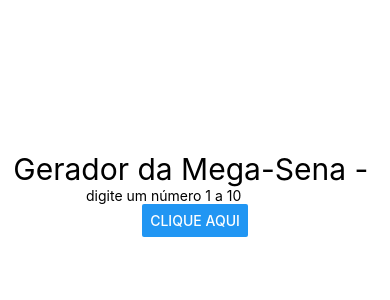
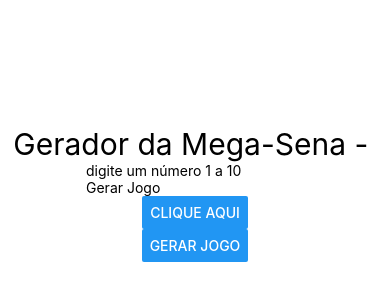
Before and after one commit to GeovannaGame1YT/MegaSena, a React Native app: screen / in a window 390 px wide. Shown: the part 218-518 px from the top of the page. Built offline with nearby package versions, Linux system fonts and the light colour scheme.

Commit message:
Add files via upload

```diff
--- a/mega/mega.js
+++ b/mega/mega.js
@@ -10,6 +10,15 @@ export default class Mega extends Component{
       state = {
             qntdNumero: this.props.qntdNumero,
             numeros: []
+        }
+
+        /*novo inportação criada para test */
+        jogo = {
+            qnatNum: this.props.qnatNum,
+            numero: []
+        }
+        alteraNumR = (result)=>{
+            this.setState({qnatNum: + result*6})
         }
 
 
@@ -41,6 +50,16 @@ export default class Mega extends Component{
             console.log(numeros);
 
         }
+        /*novo inportação criada para test */
+        gerarjogo = ()=>{
+            const numero = Array(this.jogo.qnatNum)
+            .fill()
+            .reduce(n=> [...n, this.gerarNumeroNaoContido(n)], [])
+            .sort()
+            this.setState({qnatNum:numero})
+
+            console.log(numero);
+        }
 
         exibirNumeros = ()=>{
             const nums = this.state.numeros
@@ -49,8 +68,13 @@ export default class Mega extends Component{
             })
         }
 
-
-
+        /*novo inportação criada para test */
+        exibirJogo = ()=>{
+            const numss = this.jogo.numero
+            return numss.map(num=>{
+                return <MegaNumero key={num} num={num}/>
+            })
+        }
 
     render(){
         return(
@@ -59,6 +83,8 @@ export default class Mega extends Component{
             <Text style={{ fontWeight: 'bold' }}></Text>
             <Text style={Estilo.txtG}>
                 Gerador da Mega-Sena - {this.state.qntdNumero}
+                {/*novo inportação criada para test */}
+                {this.jogo.qnatNum}
 
             </Text>
 
@@ -71,11 +97,25 @@ export default class Mega extends Component{
                 onChangeText={this.alteraNum}
 
             />
+            {/*novo inportação criada para test */}
+            <TextInput
+                keyboardType={'number-pad'}
+                keyboardAppearance={'dark'}
+                placeholder={"Gerar Jogo"}
+                KeyboardAvoidingView
+                value={this.jogo.qnatNum}
+                onChangeText={this.alteraNumR}
 
+            />
 
             <Button
             title="clique aqui"
             onPress={this.gerarNumeros}
+            />
+            {/*novo inportação criada para test */}
+            <Button
+            title="Gerar jogo"
+            onPress={this.gerarjogo}
             />
 
             <View style={{
@@ -86,6 +126,8 @@ export default class Mega extends Component{
                 justifyContent: "center"
                 }}>
                     {this.exibirNumeros()}
+                    {/*novo inportação criada para test */}
+                    {this.exibirJogo()}
             </View>
 
 
```
